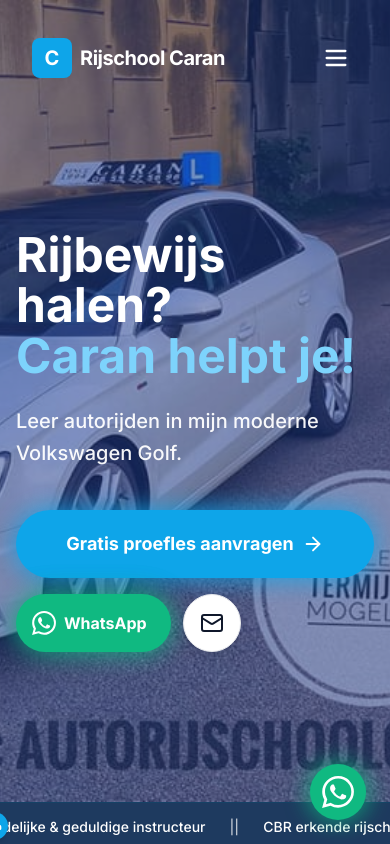
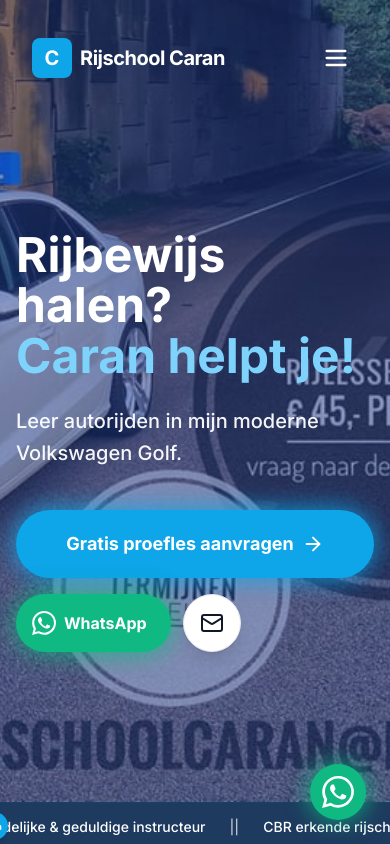
Before and after one commit to jules200769/warda-kopie, a React (Vite) app: page / in a window 390 px wide. Shown: the top 844 px of the page. Built offline with nearby package versions, Linux system fonts and the light colour scheme.

Commit message:
Hero achtergrond op mobiel: positie naar rechts en iets naar onder

```diff
--- a/components/Hero.tsx
+++ b/components/Hero.tsx
@@ -15,7 +15,7 @@
         <img
           src="/hero-achtergrond.jpg"
           alt="Rijschool Caran Lesauto"
-          className="w-full h-full object-cover object-center lg:object-[80%_center]"
+          className="w-full h-full object-cover object-[70%_40%] lg:object-[80%_center]"
         />
         <div className="absolute inset-0 bg-blue-900/50" aria-hidden />
       </div>
```
